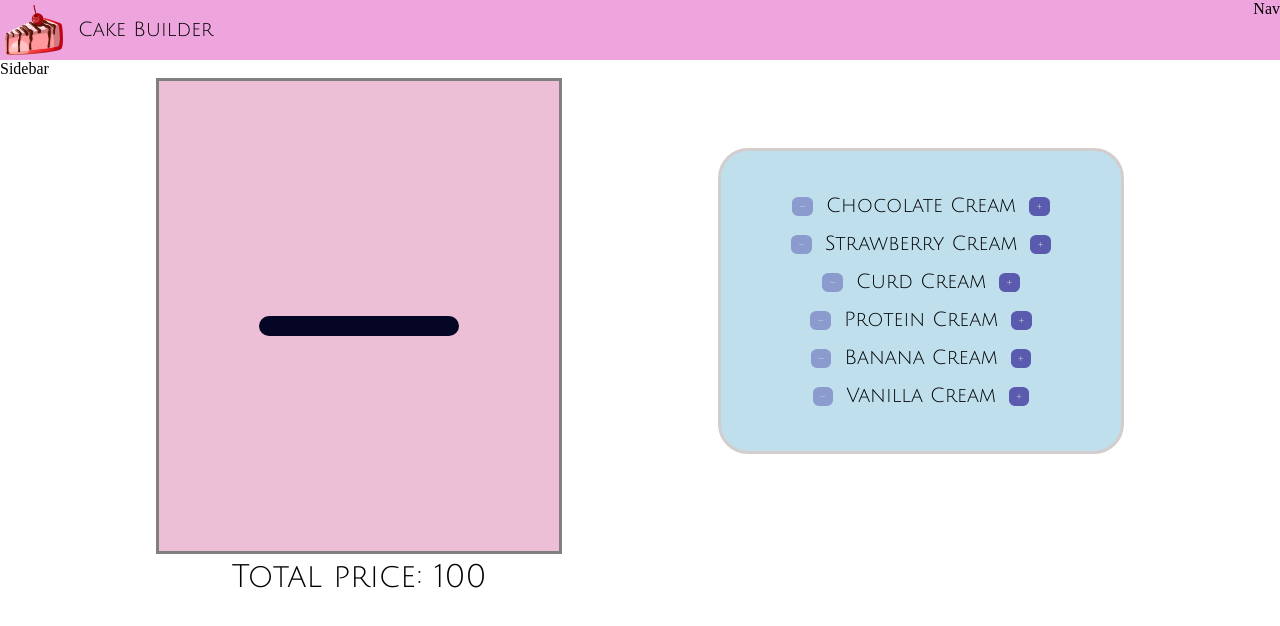
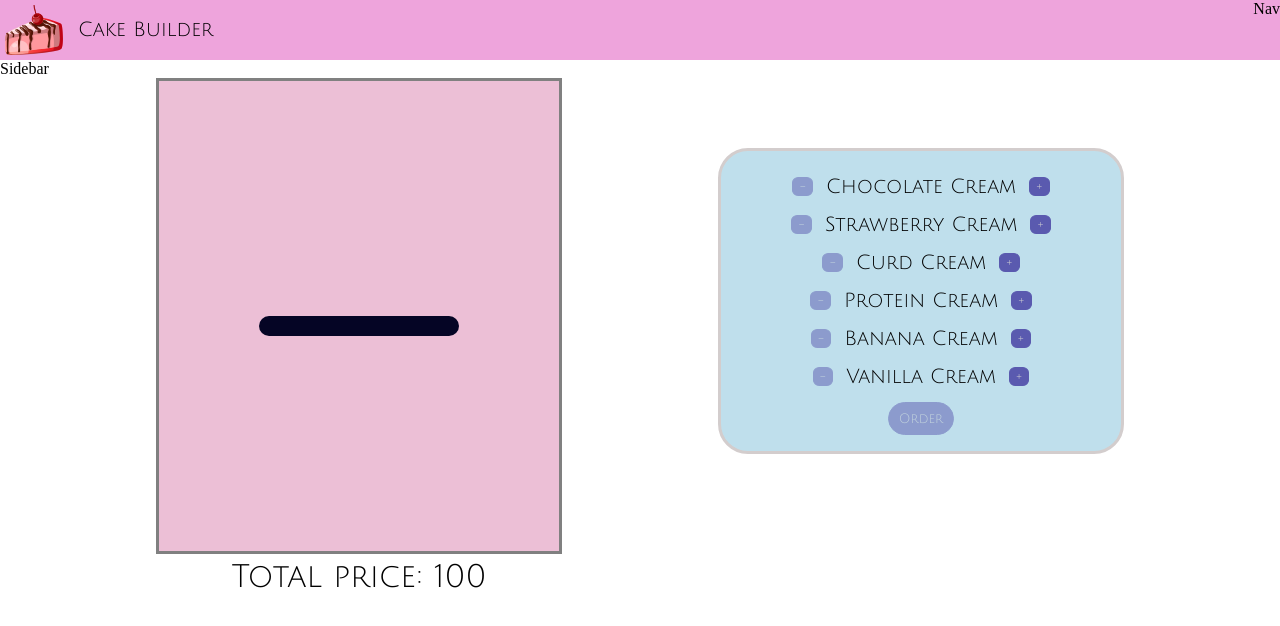
Before and after one commit to Aiperi-Amankulova/cake-builder, a React (Create React App) app: page / in a window 1280 px wide. Shown: the top 626 px of the page. Built offline with nearby package versions, Linux system fonts and the light colour scheme.

Commit message:
Add new button

```diff
--- a/src/components/CakeBuilder/CakeControls/CakeControls.js
+++ b/src/components/CakeBuilder/CakeControls/CakeControls.js
@@ -10,7 +10,7 @@ import CakeControl from './CakeControl/CakeControl';
         {label: "Banana  Cream", type: "bananaCream"},
         {label: "Vanilla Cream", type: "vanillaCream"}
     ]
-export default ( {addIngredient,removeIngredient, ingredients} ) => {
+export default ( {addIngredient,removeIngredient, ingredients, canOrder} ) => {
 
 
     const controlsOutput = CONTROLS.map((control) => (
@@ -26,6 +26,9 @@ export default ( {addIngredient,removeIngredient, ingredients} ) => {
     return (
       <div className= { classes.CakeControls }>
         {controlsOutput}
+        <button
+        disabled={!canOrder}
+        className={classes.orderButton}>Order</button>
       </div>
     );
   }
--- a/src/components/CakeBuilder/CakeControls/CakeControls.module.css
+++ b/src/components/CakeBuilder/CakeControls/CakeControls.module.css
@@ -11,3 +11,18 @@
     align-items: center;
     justify-content: center;
 }
+.orderButton{
+    border: 1px solid  rgb(90, 90, 175);
+    background-color: rgb(90, 90, 175);
+    border-radius: 20px;
+    padding: 8px 10px;
+    margin-top: 6px;
+    color: rgb(200, 200, 209);
+    font-family: 'Julius Sans One', sans-serif;
+}
+.orderButton:disabled{
+    opacity: .5;
+}
+.orderButton:not(:disabled):hover{
+    opacity: .8;
+}
--- a/src/containers/CakeBuilder/CakeBuilder.js
+++ b/src/containers/CakeBuilder/CakeBuilder.js
@@ -23,11 +23,20 @@ const [ingredients, setIngredients] = useState({
 
 });
 const [price, setPrice] = useState(100);
+const [canOrder, setCanOrder] = useState(false);
+
+function checkCanOrder(ingredients) {
+   const total = Object.keys(ingredients).reduce((total, ingredient) => {
+     return total + ingredients
+   }, 0)
+   setCanOrder(total > 0)
+}
 
 function addIngredient(type){
  const newIngredients = {...ingredients};
  newIngredients[type]++;
  setIngredients(newIngredients);
+ checkCanOrder();
 
  const newPrice = price + PRICES[type];
  setPrice(newPrice);
@@ -38,9 +47,11 @@ if(ingredients[type] >= 1){
   const newIngredients = {...ingredients};
   newIngredients[type]--;
   setIngredients(newIngredients);
- }
+  checkCanOrder();
+
  const newPrice = price - PRICES[type];
  setPrice(newPrice);
+ }
 }
 
 
@@ -48,6 +59,7 @@ if(ingredients[type] >= 1){
       <div className= { classes.CakeBuilder }>
       <Chocolate price={price} ingredients={ingredients}/>
        <CakeControls
+       canOrder={canOrder}
        ingredients={ingredients}
        addIngredient={addIngredient}
        removeIngredient={removeIngredient}/>
```
